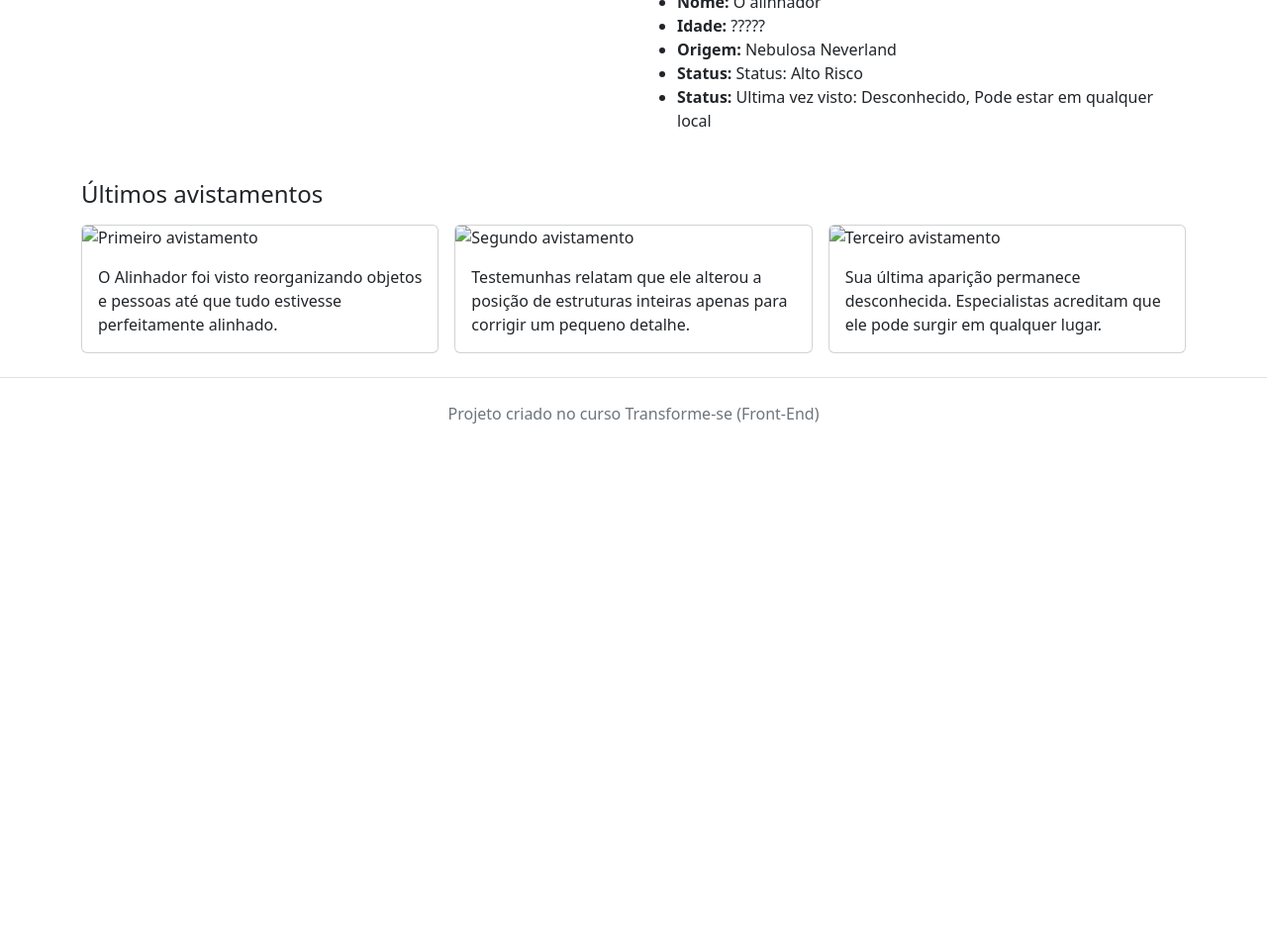
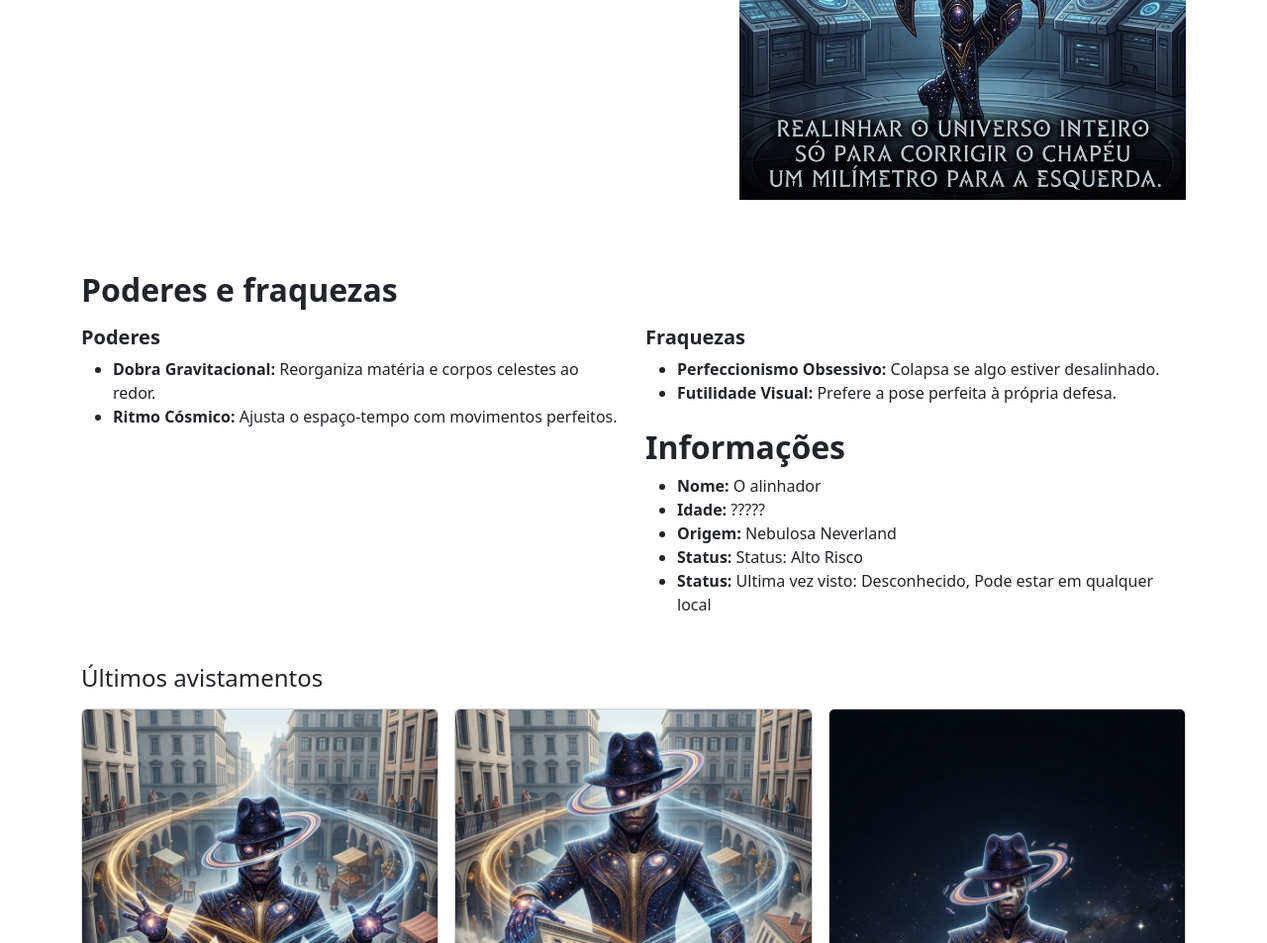
Before and after one commit to flavioaccf/vilao-alinhador-cosmico-html, a plain HTML site: page index.html in a window 1280 px wide. Shown: the part 604-1557 px from the top of the page at 99% size. Before the commit the page ends 1058 px from the top, so only its background shows below. Drawn offline with nearby package versions, Linux system fonts and the light colour scheme.

Commit message:
Fix HTML structure and update image paths

```diff
--- a/index.html
+++ b/index.html
@@ -32,7 +32,7 @@
                         <p class="lead">Realinhar o universo inteiro só para corrigir o chapéu um milímetro para a esquerda.</p>
                     </div>
                     <div class="col-md-5">
-                        <img src="img/vilao.jpg" alt="Alinhador do cosmos" class="img-fluid">
+                        <img src="vilao.jpg" alt="Alinhador do cosmos" class="img-fluid">
                     </div>
                 </div>
             </div>
@@ -73,7 +73,7 @@
 
                 <div class="col">
                     <div class="card h-100">
-                        <img src="img/aparicao1.jpg" class="card-img-top" alt="Primeiro avistamento">
+                        <img src="aparicao1.jpg" class="card-img-top" alt="Primeiro avistamento">
 
                         <div class="card-body">
                             <p class="card-text">
@@ -86,7 +86,7 @@
 
                 <div class="col">
                     <div class="card h-100">
-                        <img src="img/aparicao2.jpg" class="card-img-top" alt="Segundo avistamento">
+                        <img src="aparicao2.jpg" class="card-img-top" alt="Segundo avistamento">
 
                         <div class="card-body">
                             <p class="card-text">
@@ -99,7 +99,7 @@
 
                 <div class="col">
                     <div class="card h-100">
-                        <img src="img/aparicao3.jpg" class="card-img-top" alt="Terceiro avistamento">
+                        <img src="aparicao3.jpg" class="card-img-top" alt="Terceiro avistamento">
 
                         <div class="card-body">
                             <p class="card-text">
```
